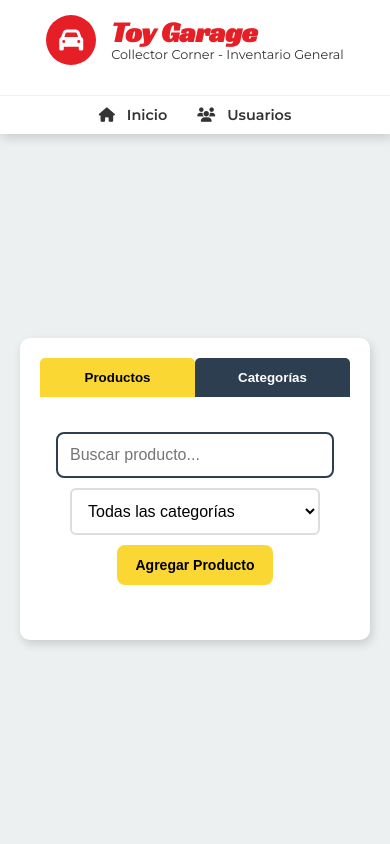
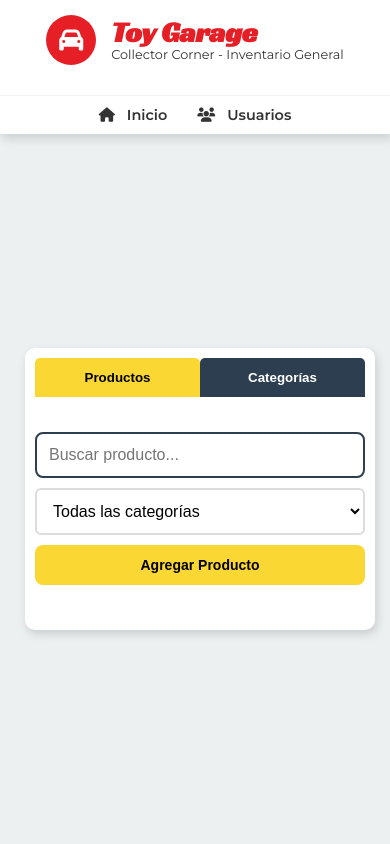
Before and after one commit to BryGP/CollectorCorner, a PHP site: page /inventory.html in a window 390 px wide. Run offline with PHP 8.4, Linux system fonts and the light colour scheme; grey boxes labelled with a size stand in for pictures from a placeholder-image service; some libraries are stand-ins or nearby versions.

Commit message:
WIP: cambios locales antes del pull

```diff
--- a/public/css/inventory.css
+++ b/public/css/inventory.css
@@ -1,5 +1,5 @@
 /* ==========================
- * CSS Inventory (General Format) - VERSIÓN CORREGIDA PARA IMÁGENES
+ * CSS Inventory (General Format) - VERSIÓN CORREGIDA PARA CENTRADO
  ========================== */
 
 /* ======== VARIABLES DE COLOR ======== */
@@ -20,6 +20,7 @@
     background-color: var(--secondary-color);
     margin: 0;
     padding: 0;
+    box-sizing: border-box;
 }
 
 /* ======== ANIMACIÓN DE ENTRADA ======== */
@@ -47,19 +48,24 @@
     z-index: 999;
 }
 
-/* ======== CONTENEDOR PRINCIPAL ======== */
+/* ======== CONTENEDOR PRINCIPAL - CORREGIDO ======== */
 .inventory-container {
     background-color: white;
     border-radius: 10px;
     box-shadow: var(--shadow);
     padding: 20px;
     margin: 20px auto;
+    max-width: 95vw;
+    /* Límite de ancho */
+    width: 100%;
+    box-sizing: border-box;
 }
 
 /* ======== PESTAÑAS (TABS) ======== */
 .tabs {
     display: flex;
     margin-bottom: 20px;
+    width: 100%;
 }
 
 .tab {
@@ -83,20 +89,26 @@
 /* ======== CONTENIDO DE LAS TABS ======== */
 .tab-content {
     display: none;
-    padding: 15px;
+    padding: 15px 0;
+    /* Removido padding lateral */
+    width: 100%;
+    box-sizing: border-box;
 }
 
 .tab-content.active {
     display: block;
 }
 
-/* ======== BARRA DE BÚSQUEDA ======== */
+/* ======== BARRA DE BÚSQUEDA - CENTRADA ======== */
 .search-bar {
     display: flex;
     gap: 10px;
     align-items: center;
     justify-content: center;
     flex-wrap: wrap;
+    margin-bottom: 20px;
+    width: 100%;
+    box-sizing: border-box;
 }
 
 .search-bar input,
@@ -107,6 +119,7 @@
     transition: all 0.3s ease-in-out;
     font-size: 16px;
     width: 250px;
+    box-sizing: border-box;
 }
 
 .search-bar input:focus,
@@ -141,21 +154,27 @@
     color: #000000;
     border: none;
     transition: all 0.3s ease-in-out;
+    cursor: pointer;
 }
 
 .submit-btn:hover {
     background-color: var(--hover-color);
 }
 
-/* ======== GRID DE PRODUCTOS Y CATEGORÍAS ======== */
+/* ======== GRID DE PRODUCTOS Y CATEGORÍAS - CORREGIDO ======== */
 .inventory-grid {
     display: grid;
     grid-template-columns: repeat(auto-fit, minmax(280px, 1fr));
     gap: 20px;
     justify-content: center;
     align-items: stretch;
-    padding: 20px;
-    max-width: 90vw;
+    padding: 0;
+    /* Removido padding que causaba desplazamiento */
+    margin: 0 auto;
+    /* Centrado */
+    width: 100%;
+    max-width: 100%;
+    box-sizing: border-box;
 }
 
 /* ======== TARJETAS DE PRODUCTOS Y CATEGORÍAS ======== */
@@ -169,6 +188,7 @@
     text-align: center;
     display: flex;
     flex-direction: column;
+    box-sizing: border-box;
 }
 
 /* Altura específica para productos */
@@ -179,8 +199,8 @@
 /* Altura menor para categorías */
 .categoria-item {
     min-height: 80px;
-    min-width: 120px; /* Puedes ajustar este valor según lo que necesites */
-    max-width: 300px; /* Opcional: para limitar la anchura máxima */
+    min-width: 120px;
+    max-width: 300px;
 }
 
 .producto-item:hover,
@@ -193,7 +213,6 @@
 .producto-imagen {
     width: 100%;
     height: 180px;
-    /* Altura fija para todas las imágenes */
     margin-bottom: 15px;
     border-radius: 8px;
     overflow: hidden;
@@ -202,21 +221,19 @@
     align-items: center;
     justify-content: center;
     border: 1px solid #e9ecef;
+    box-sizing: border-box;
 }
 
 .producto-imagen img {
     width: 100%;
     height: 100%;
     object-fit: cover;
-    /* Mantiene proporción y llena el contenedor */
     object-position: center;
-    /* Centra la imagen */
     transition: transform 0.3s ease;
 }
 
 .producto-imagen img:hover {
     transform: scale(1.05);
-    /* Efecto zoom al hover */
 }
 
 /* ======== CONTENIDO DEL PRODUCTO ======== */
@@ -227,7 +244,6 @@
     margin: 10px 0;
     line-height: 1.3;
     min-height: 50px;
-    /* Altura mínima para títulos */
     display: flex;
     align-items: center;
     justify-content: center;
@@ -274,7 +290,6 @@
 /* ======== INFORMACIÓN DE PRECIO Y STOCK ======== */
 .producto-info {
     margin-top: auto;
-    /* Empuja hacia abajo */
     padding-top: 10px;
 }
 
@@ -288,7 +303,6 @@
     justify-content: center;
     gap: 10px;
     margin-top: auto;
-    /* Empuja hacia abajo */
     padding-top: 10px;
 }
 
@@ -375,7 +389,6 @@
     font-size: 16px;
     color: #777;
     grid-column: 1 / -1;
-    /* Ocupa todo el ancho del grid */
 }
 
 /* ======== MODALES MEJORADOS ======== */
@@ -403,6 +416,7 @@
     margin: 50px auto;
     max-height: 80vh;
     overflow-y: auto;
+    box-sizing: border-box;
 }
 
 /* Cerrar modal */
@@ -435,6 +449,7 @@
     padding: 8px;
     border: 1px solid #ddd;
     border-radius: 5px;
+    box-sizing: border-box;
 }
 
 /* Botón dentro del modal */
@@ -469,6 +484,7 @@
     border: 1px dashed #ccc;
     padding: 15px;
     border-radius: 8px;
+    box-sizing: border-box;
 }
 
 .image-preview {
@@ -543,8 +559,13 @@
     min-width: 140px;
 }
 
-/* ======== RESPONSIVE ======== */
+/* ======== RESPONSIVE - MEJORADO ======== */
 @media (max-width: 1024px) {
+    .inventory-container {
+        margin: 15px;
+        max-width: calc(100vw - 30px);
+    }
+
     .inventory-grid {
         grid-template-columns: repeat(auto-fit, minmax(250px, 1fr));
         gap: 15px;
@@ -560,6 +581,12 @@
 }
 
 @media (max-width: 768px) {
+    .inventory-container {
+        margin: 10px;
+        max-width: calc(100vw - 20px);
+        padding: 15px;
+    }
+
     .inventory-grid {
         grid-template-columns: repeat(auto-fit, minmax(220px, 1fr));
         gap: 12px;
@@ -578,13 +605,29 @@
         font-size: 16px;
         min-height: 45px;
     }
+
+    .search-bar {
+        flex-direction: column;
+        align-items: stretch;
+    }
+
+    .search-bar input,
+    .search-bar select {
+        width: 100%;
+        max-width: none;
+    }
 }
 
 @media (max-width: 480px) {
+    .inventory-container {
+        margin: 5px;
+        max-width: calc(100vw - 10px);
+        padding: 10px;
+    }
+
     .inventory-grid {
         grid-template-columns: 1fr;
         gap: 10px;
-        padding: 10px;
     }
 
     .producto-item {
```
Also changed, not shown: public/css/cancelaciones.css (+7 -0 lines).
